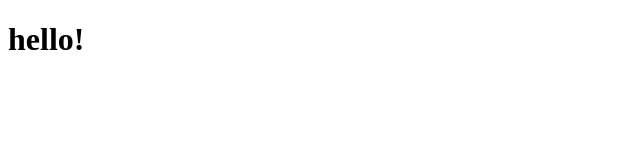
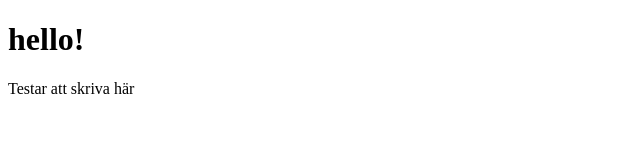
Before and after one commit to Viktoria-L/Lektion8ovning, a plain HTML site: page index.html in a window 1280 px wide. Shown: the whole page, without its empty margins (0-640 px from the left). Drawn offline with Linux system fonts and the light colour scheme.

Commit message:
added p tag

```diff
--- a/index.html
+++ b/index.html
@@ -9,5 +9,6 @@
 </head>
 <body>
     <h1>hello!</h1>
+    <p>Testar att skriva här</p>
 </body>
 </html>
```
